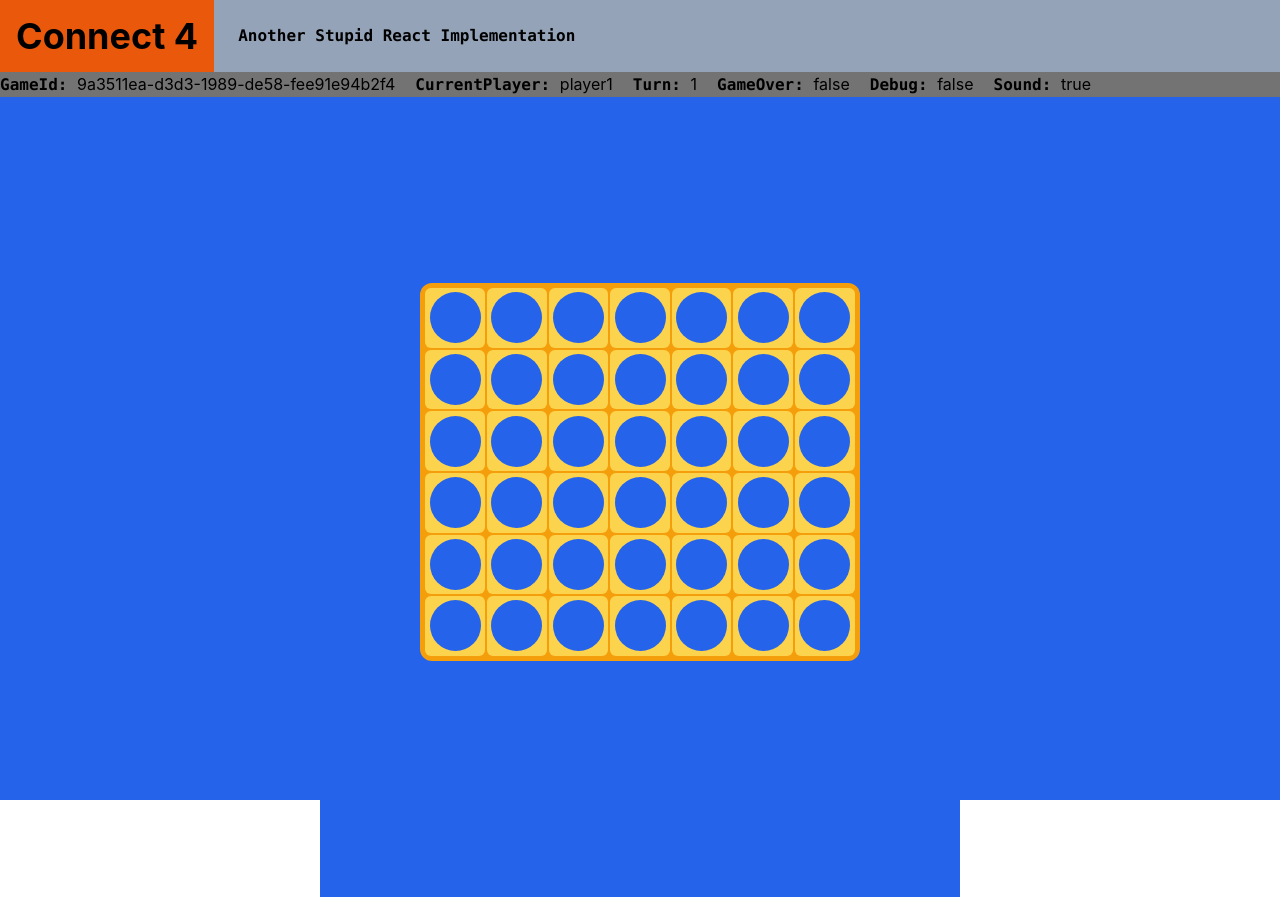
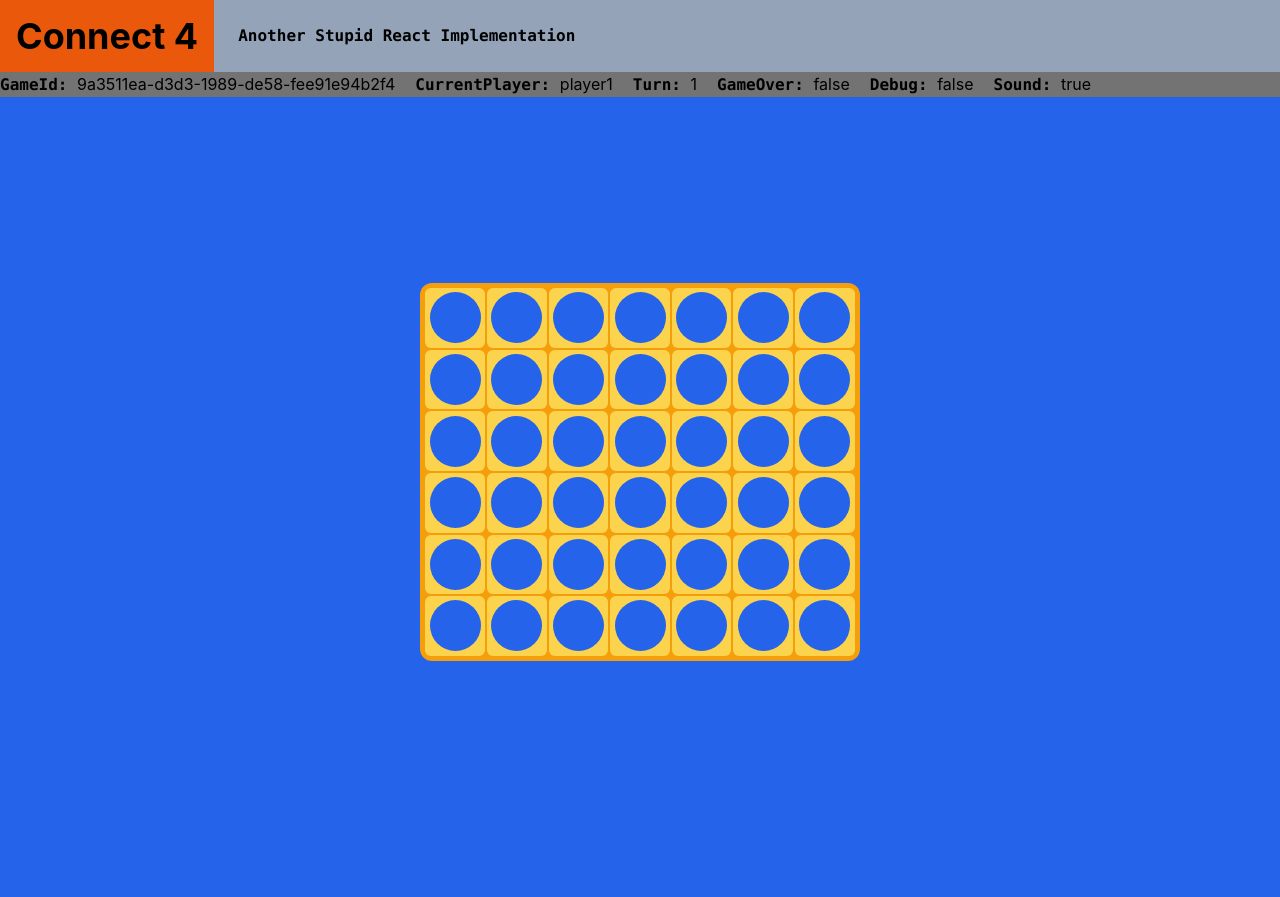
Before and after one commit to pdxgeek/react-connect-four, a React (Create React App) app: page / in a window 1280 px wide. Built offline with nearby package versions, Linux system fonts and the light colour scheme.

Commit message:
fix bottom of screen

```diff
--- a/src/app/ApplicationWrapper.tsx
+++ b/src/app/ApplicationWrapper.tsx
@@ -6,7 +6,7 @@ import Banner from "./Banner";
 const ApplicationWrapper: React.FC = () => {
     return (
         <div className='app-background-color'>
-            <div className='h-screen'>
+            <div className='flex flex-col h-full app-background-color'>
                 <Banner key="banner" heading='Connect&nbsp;4' subHeading='Another Stupid React Implementation' />
                 <TopBar key="appinfobar"/>
                 <MainWindow/>
--- a/src/index.css
+++ b/src/index.css
@@ -35,6 +35,7 @@
 
 body {
     margin: 0;
+    background-color: ;
     font-family: -apple-system, BlinkMacSystemFont, 'Segoe UI', 'Roboto', 'Oxygen',
     'Ubuntu', 'Cantarell', 'Fira Sans', 'Droid Sans', 'Helvetica Neue',
     sans-serif;
```
